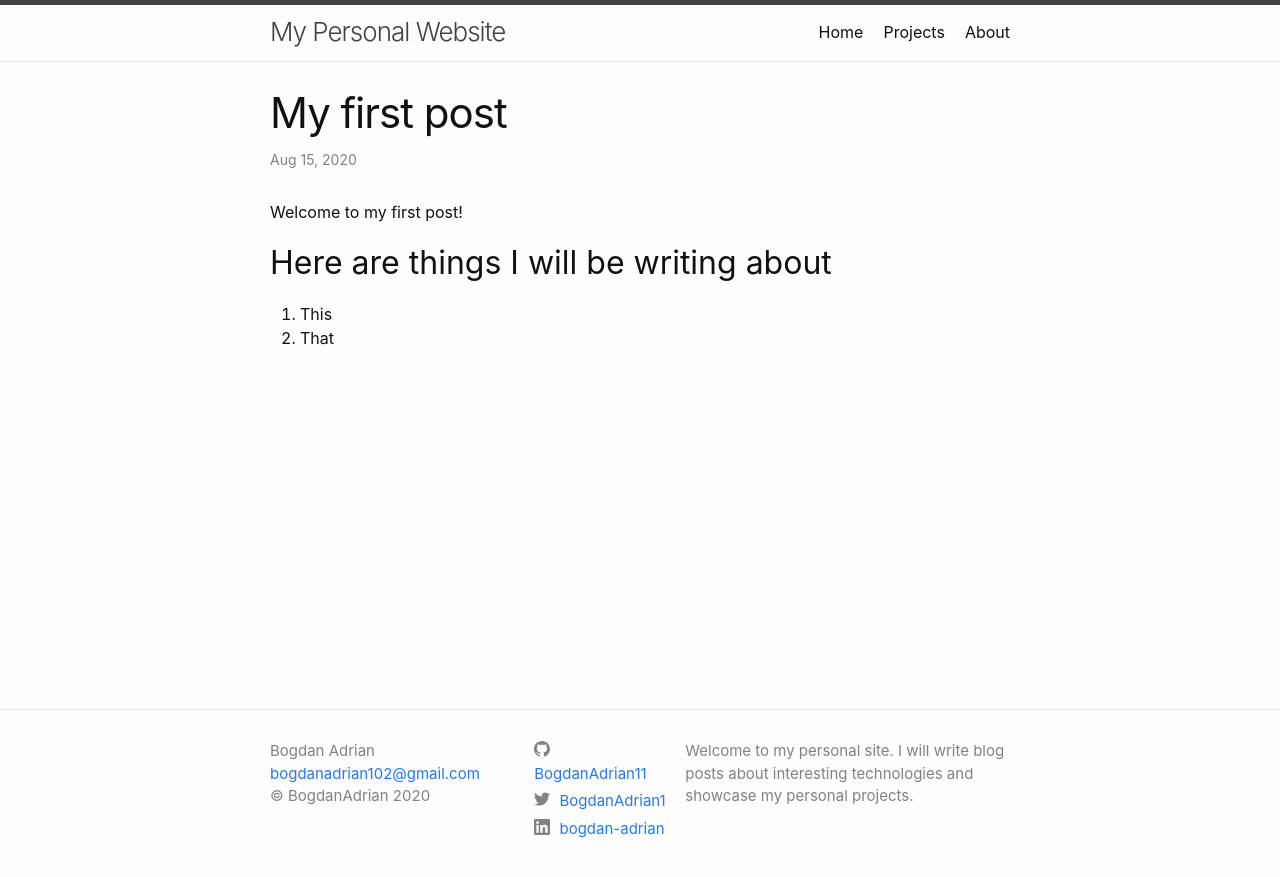
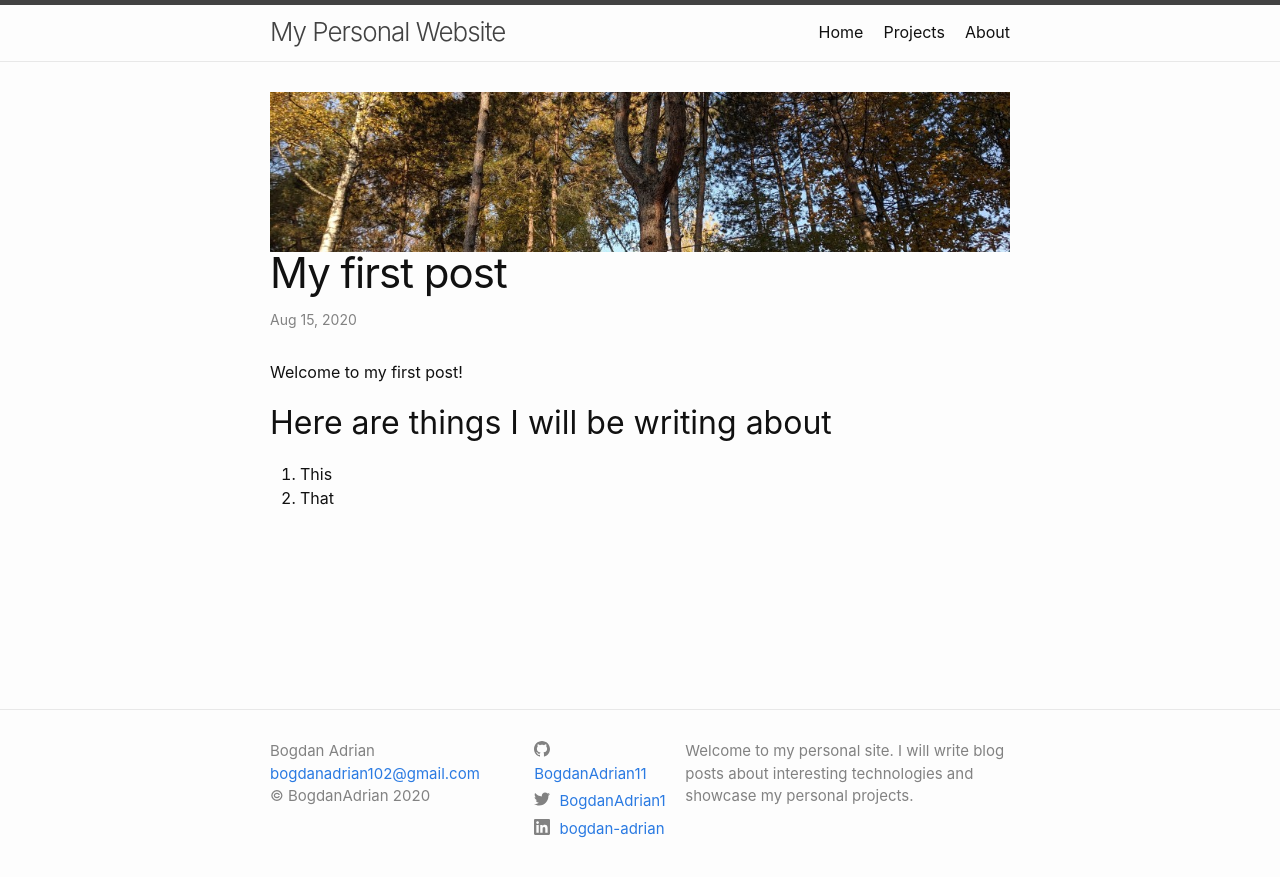
Before and after one commit to BogdanAdrian11/bogdanadrian11.github.io, a Jekyll site: the page built from _posts/2020-08-15-my-first-post.md, in a window 1280 px wide. Shown: the top 877 px of the page. Built offline with Jekyll 4.4.1, drawn with Linux system fonts in a browser that asks for light colours.

Commit message:
Add image to the blog posts

```diff
--- a/_layouts/post.html
+++ b/_layouts/post.html
@@ -1,27 +1,44 @@
 ---
 layout: default
 ---
-<article class="post h-entry" itemscope itemtype="http://schema.org/BlogPosting">
 
+<article
+  class="post h-entry"
+  itemscope
+  itemtype="http://schema.org/BlogPosting"
+>
   <header class="post-header">
-    <h1 class="post-title p-name" itemprop="name headline">{{ page.title | escape }}</h1>
+    {%- if page.image -%} {%- assign postImage= page.image -%} {%- else -%} {%-
+    assign postImage="/assets/images/default.jpg"-%} {%- endif -%}
+    <img src="{{ postImage }}" alt="" class="feature-image-post" />
+    <h1 class="post-title p-name" itemprop="name headline">
+      {{ page.title | escape }}
+    </h1>
     <p class="post-meta">
-      <time class="dt-published" datetime="{{ page.date | date_to_xmlschema }}" itemprop="datePublished">
-        {%- assign date_format = site.minima.date_format | default: "%b %-d, %Y" -%}
-        {{ page.date | date: date_format }}
+      <time
+        class="dt-published"
+        datetime="{{ page.date | date_to_xmlschema }}"
+        itemprop="datePublished"
+      >
+        {%- assign date_format = site.minima.date_format | default: "%b %-d, %Y"
+        -%} {{ page.date | date: date_format }}
       </time>
-      {%- if page.author -%}
-        • <span itemprop="author" itemscope itemtype="http://schema.org/Person"><span class="p-author h-card" itemprop="name">{{ page.author }}</span></span>
-      {%- endif -%}</p>
+      {%- if page.author -%} •
+      <span itemprop="author" itemscope itemtype="http://schema.org/Person"
+        ><span class="p-author h-card" itemprop="name"
+          >{{ page.author }}</span
+        ></span
+      >
+      {%- endif -%}
+    </p>
   </header>
 
   <div class="post-content e-content" itemprop="articleBody">
     {{ content }}
   </div>
 
-  {%- if site.disqus.shortname -%}
-    {%- include disqus_comments.html -%}
-  {%- endif -%}
+  {%- if site.disqus.shortname -%} {%- include disqus_comments.html -%} {%-
+  endif -%}
 
   <a class="u-url" href="{{ page.url | relative_url }}" hidden></a>
 </article>
--- a/_sass/minima/_layout.scss
+++ b/_sass/minima/_layout.scss
@@ -29,7 +29,7 @@
   line-height: $base-line-height * $base-font-size * 2.25;
 
   .nav-trigger {
-      display: none;
+    display: none;
   }
 
   .menu-icon {
@@ -100,8 +100,6 @@
   }
 }
 
-
-
 /**
  * Site footer
  */
@@ -136,29 +134,29 @@
 
 .footer-col-1 {
   width: -webkit-calc(35% - (#{$spacing-unit} / 2));
-  width:         calc(35% - (#{$spacing-unit} / 2));
+  width: calc(35% - (#{$spacing-unit} / 2));
 }
 
 .footer-col-2 {
   width: -webkit-calc(20% - (#{$spacing-unit} / 2));
-  width:         calc(20% - (#{$spacing-unit} / 2));
+  width: calc(20% - (#{$spacing-unit} / 2));
 }
 
 .footer-col-3 {
   width: -webkit-calc(45% - (#{$spacing-unit} / 2));
-  width:         calc(45% - (#{$spacing-unit} / 2));
+  width: calc(45% - (#{$spacing-unit} / 2));
 }
 
 @include media-query($on-laptop) {
   .footer-col-1,
   .footer-col-2 {
     width: -webkit-calc(50% - (#{$spacing-unit} / 2));
-    width:         calc(50% - (#{$spacing-unit} / 2));
+    width: calc(50% - (#{$spacing-unit} / 2));
   }
 
   .footer-col-3 {
     width: -webkit-calc(100% - (#{$spacing-unit} / 2));
-    width:         calc(100% - (#{$spacing-unit} / 2));
+    width: calc(100% - (#{$spacing-unit} / 2));
   }
 }
 
@@ -166,11 +164,9 @@
   .footer-col {
     float: none;
     width: -webkit-calc(100% - (#{$spacing-unit} / 2));
-    width:         calc(100% - (#{$spacing-unit} / 2));
+    width: calc(100% - (#{$spacing-unit} / 2));
   }
 }
-
-
 
 /**
  * Page content
@@ -206,8 +202,6 @@
   display: block;
   @include relative-font-size(1.5);
 }
-
-
 
 /**
  * Posts
@@ -253,3 +247,17 @@
     }
   }
 }
+
+.feature-image-post {
+  width: 100%;
+  height: 10rem;
+  object-fit: cover;
+}
+
+.blog-roll-image {
+  width: 6.5rem;
+  height: 6.5rem;
+  object-fit: cover;
+  float: left;
+  margin-right: 1rem;
+}
--- a/index.html
+++ b/index.html
@@ -10,6 +10,9 @@ layout: default
       <li>
         {%- assign date_format = site.minima.date_format | default: "%b %-d, %Y" -%}
         <span class="post-meta">{{ post.date | date: date_format }}</span>
+        {%- if post.image -%} {%- assign postImage= post.image -%} {%- else -%} {%-
+          assign postImage="/assets/images/default.jpg"-%} {%- endif -%}
+          <img src="{{ postImage }}" alt="" class="blog-roll-image" />
         <h3>
           <a class="post-link" href="{{ post.url | relative_url }}">
             {{ post.title | escape }}
```
Also changed, not shown: assets/images/default.jpg (added).
